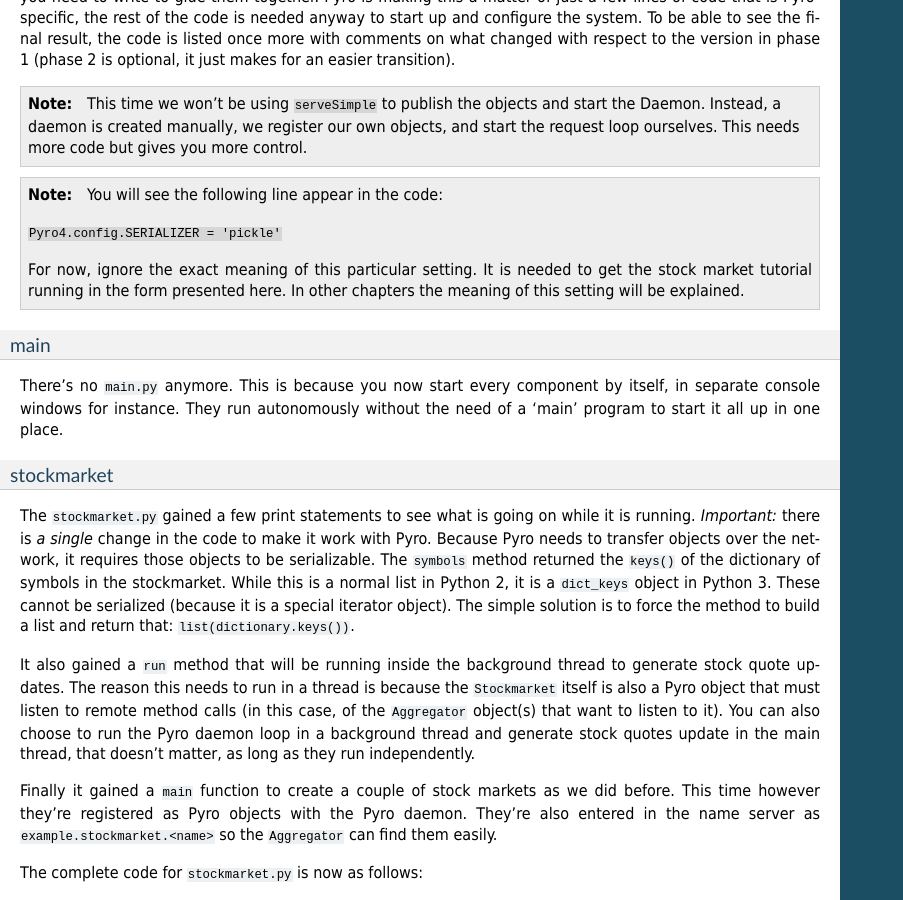
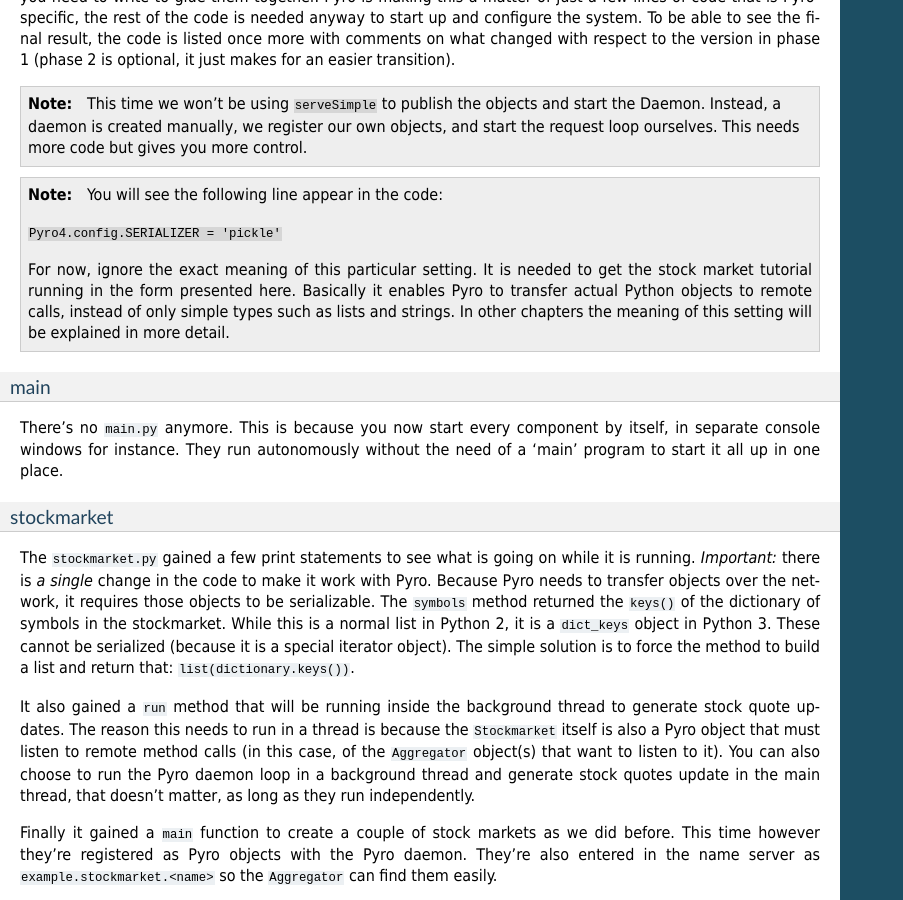
Before and after one commit to irmen/Pyro4, a Sphinx documentation site: the page built from docs/source/tutorials.rst, in a window 1280 px wide and 900 px high, scrolled down 11560 px. Shown: the whole window, without its empty margins (0-903 px from the left). Built offline with Sphinx 7.4.7, drawn with Linux system fonts in a browser that asks for light colours; the version number could not be read and is left out.

Commit message:
little bit of explanation about serializer setting in tutorial

```diff
--- a/docs/source/tutorials.rst
+++ b/docs/source/tutorials.rst
@@ -680,8 +680,9 @@
     ``Pyro4.config.SERIALIZER = 'pickle'``
 
     For now, ignore the exact meaning of this particular setting. It is needed to get the stock market
-    tutorial running in the form presented here. In other chapters the meaning of this
-    setting will be explained.
+    tutorial running in the form presented here. Basically it enables Pyro to transfer actual Python objects
+    to remote calls, instead of only simple types such as lists and strings.
+    In other chapters the meaning of this setting will be explained in more detail.
 
 
 main
```
Also changed, not shown: 1 other file.
